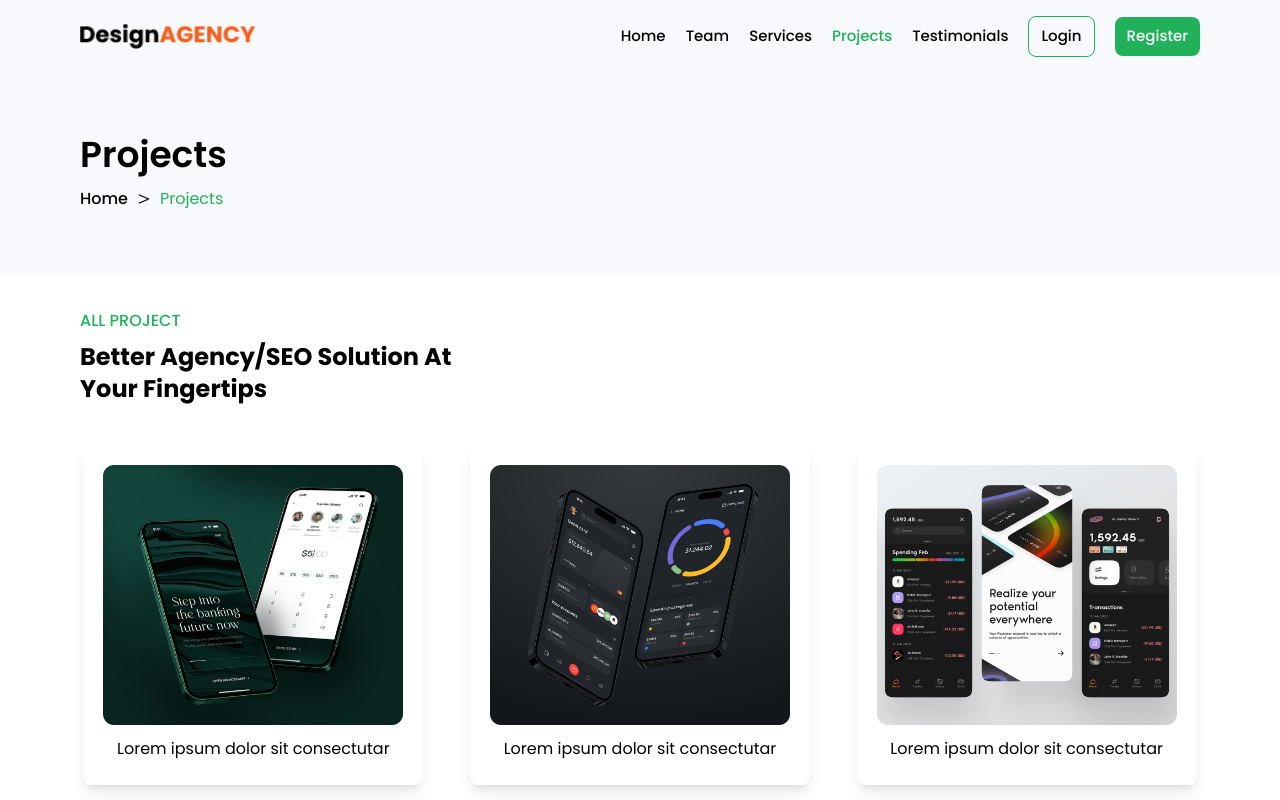
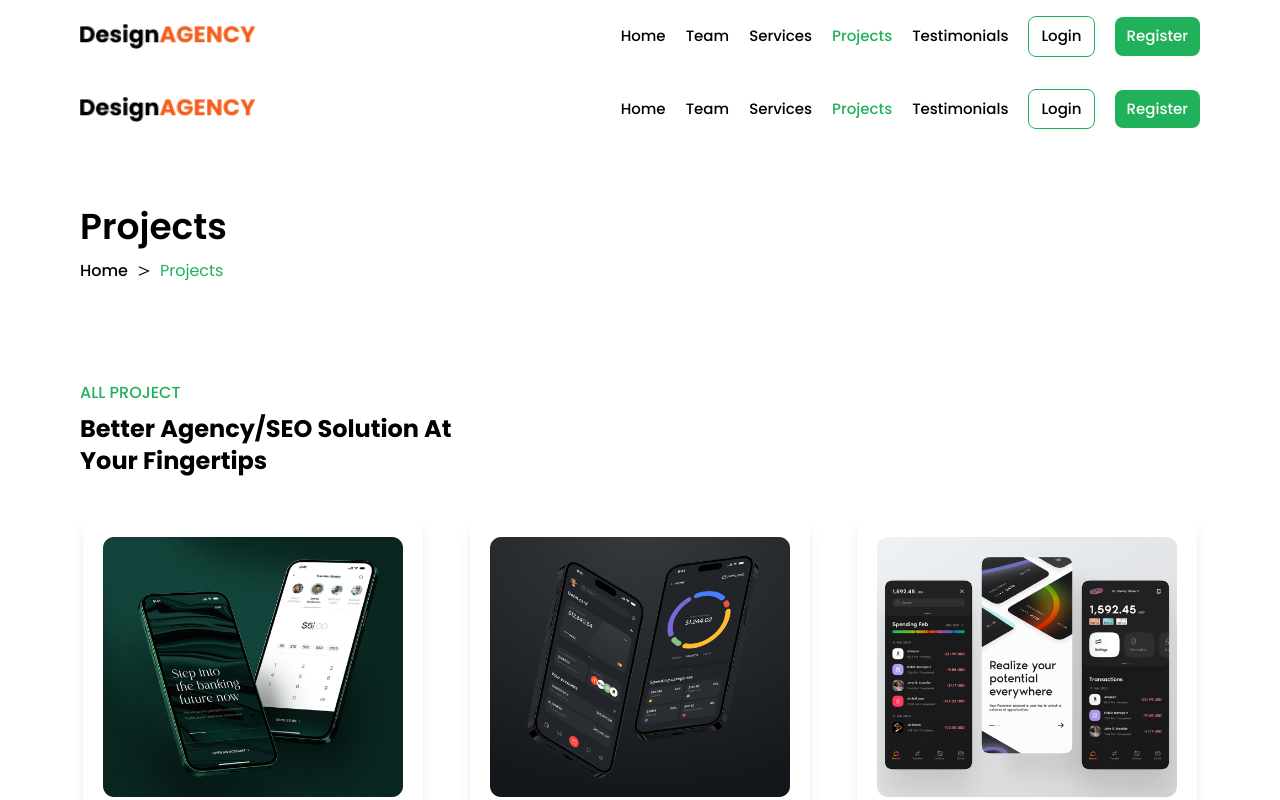
Before and after one commit to mdsajalali/web-design-agency, a Next.js app: page /projects in a window 1280 px wide. Shown: the top 800 px of the page. Built offline with nearby package versions, Linux system fonts and the light colour scheme.

Commit message:
navbar footer subscribe jsx file globally added

```diff
--- a/src/app/layout.js
+++ b/src/app/layout.js
@@ -1,6 +1,8 @@
+import Footer from "@/components/Footer";
+import Navbar from "@/components/Navbar";
+import Subscribe from "@/components/Subscribe";
 import { Poppins } from "next/font/google";
 import "./globals.css";
-import ProgressBar from "@/components/ProgressBar";
 
 const inter = Poppins({
   weight: ["200", "300", "400", "500", "600", "700", "800", "900"],
@@ -16,8 +18,11 @@ export default function RootLayout({ children }) {
   return (
     <html lang="en">
       <body className={inter.className}>
-      {children}
-      {/* <ProgressBar /> */}
+        <Navbar />
+        {children}
+        {/* <ProgressBar /> */}
+        <Subscribe />
+        <Footer />
       </body>
     </html>
   );
--- a/src/app/page.js
+++ b/src/app/page.js
@@ -1,23 +1,18 @@
 import Brands from "@/components/Brands";
 import FeaturedProject from "@/components/FeaturedProject";
-import Footer from "@/components/Footer";
 import Hero from "@/components/Hero";
-import Navbar from "@/components/Navbar";
-import Subscribe from "@/components/Subscribe";
 import WorkList from "@/components/WorkList";
 
 const page = () => {
   return (
     <div>
       <div className="bg-[#D7F5DC] min-h-screen">
-        <Navbar />
         <Hero />
         <Brands />
       </div>
       <WorkList />
       <FeaturedProject />
-      <Subscribe />
-      <Footer />
+
     </div>
   );
 };
--- a/src/app/projects/layout.js
+++ b/src/app/projects/layout.js
@@ -1,3 +1,7 @@
+import Footer from "@/components/Footer";
+import Navbar from "@/components/Navbar";
+import Subscribe from "@/components/Subscribe";
+
 export const metadata = {
   title: "Projects",
   description: "Generated by create next app",
@@ -7,7 +11,10 @@ export default function RootLayout({ children }) {
   return (
     <html lang="en">
       <body>
+      <Navbar />
       {children}
+      <Subscribe />
+      <Footer />
       </body>
     </html>
   );
--- a/src/app/projects/page.jsx
+++ b/src/app/projects/page.jsx
@@ -1,22 +1,13 @@
-import AllProjects from '@/components/AllProjects'
-import CommonHero from '@/components/CommonHero'
-import Footer from '@/components/Footer'
-import Navbar from '@/components/Navbar'
-import Subscribe from '@/components/Subscribe'
-import React from 'react'
+import AllProjects from "@/components/AllProjects";
+import CommonHero from "@/components/CommonHero";
 
 const page = () => {
   return (
     <div>
-      <div className="bg-[#F8F9FC] ">
-        <Navbar />
-        <CommonHero heading="Projects" nav="Home" currentNav="Projects" />
-      </div>
+      <CommonHero heading="Projects" nav="Home" currentNav="Projects" />
       <AllProjects />
-      <Subscribe />
-      <Footer />
     </div>
   );
-}
+};
 
-export default page
+export default page;
--- a/src/app/services/layout.js
+++ b/src/app/services/layout.js
@@ -1,3 +1,7 @@
+import Footer from "@/components/Footer";
+import Navbar from "@/components/Navbar";
+import Subscribe from "@/components/Subscribe";
+
 export const metadata = {
   title: "Services",
   description: "Generated by create next app",
@@ -7,7 +11,10 @@ export default function RootLayout({ children }) {
   return (
     <html lang="en">
       <body>
+      <Navbar />
       {children}
+      <Subscribe />
+      <Footer />
       </body>
     </html>
   );
--- a/src/app/services/page.jsx
+++ b/src/app/services/page.jsx
@@ -1,19 +1,11 @@
 import AllServices from "@/components/AllServices";
 import CommonHero from "@/components/CommonHero";
-import Footer from "@/components/Footer";
-import Navbar from "@/components/Navbar";
-import Subscribe from "@/components/Subscribe";
 
 const page = () => {
   return (
     <div>
-      <div className="bg-[#F8F9FC] ">
-        <Navbar />
-        <CommonHero heading="Services" nav="Home" currentNav="Services" />
-      </div>
+      <CommonHero heading="Services" nav="Home" currentNav="Services" />
       <AllServices />
-      <Subscribe />
-      <Footer />
     </div>
   );
 };
--- a/src/app/team/layout.js
+++ b/src/app/team/layout.js
@@ -1,3 +1,7 @@
+import Footer from "@/components/Footer";
+import Navbar from "@/components/Navbar";
+import Subscribe from "@/components/Subscribe";
+
 export const metadata = {
   title: "Team",
   description: "Generated by create next app",
@@ -7,7 +11,10 @@ export default function RootLayout({ children }) {
   return (
     <html lang="en">
       <body>
+      <Navbar />
       {children}
+      <Subscribe />
+      <Footer />
       </body>
     </html>
   );
--- a/src/app/team/page.jsx
+++ b/src/app/team/page.jsx
@@ -1,22 +1,36 @@
-import Footer from '@/components/Footer'
-import Navbar from '@/components/Navbar'
-import Subscribe from '@/components/Subscribe'
-import React from 'react'
-import CommonHero from '@/components/CommonHero'
-import TeamMember from '@/components/TeamMember'
+import CommonHero from "@/components/CommonHero";
+import TeamMember from "@/components/TeamMember";
 
 const page = () => {
   return (
     <div>
-      <div className="bg-[#F8F9FC] ">
-        <Navbar />
-        <CommonHero heading="Team" nav="Home" currentNav="Team" />
-      </div>
+      <CommonHero heading="Team" nav="Home" currentNav="Team" />
       <TeamMember />
-      <Subscribe />
-      <Footer />
     </div>
   );
-}
+};
 
-export default page
+export default page;
+
+// import Footer from '@/components/Footer'
+// import Navbar from '@/components/Navbar'
+// import Subscribe from '@/components/Subscribe'
+// import React from 'react'
+// import CommonHero from '@/components/CommonHero'
+// import TeamMember from '@/components/TeamMember'
+
+// const page = () => {
+//   return (
+//     <div>
+//       <div className="bg-[#F8F9FC] ">
+//         <Navbar />
+//         <CommonHero heading="Team" nav="Home" currentNav="Team" />
+//       </div>
+//       <TeamMember />
+//       <Subscribe />
+//       <Footer />
+//     </div>
+//   );
+// }
+
+// export default page
--- a/src/app/testimonials/layout.js
+++ b/src/app/testimonials/layout.js
@@ -1,3 +1,7 @@
+import Footer from "@/components/Footer";
+import Navbar from "@/components/Navbar";
+import Subscribe from "@/components/Subscribe";
+
 export const metadata = {
   title: "Testimonials",
   description: "Generated by create next app",
@@ -7,7 +11,10 @@ export default function RootLayout({ children }) {
   return (
     <html lang="en">
       <body>
+      <Navbar />
       {children}
+      <Subscribe />
+      <Footer />
       </body>
     </html>
   );
--- a/src/app/testimonials/page.jsx
+++ b/src/app/testimonials/page.jsx
@@ -1,26 +1,13 @@
-import CommonHero from '@/components/CommonHero'
-import Footer from '@/components/Footer'
-import Navbar from '@/components/Navbar'
-import Subscribe from '@/components/Subscribe'
-import TestimonialList from '@/components/TestimonialList'
-import React from 'react'
+import CommonHero from "@/components/CommonHero";
+import TestimonialList from "@/components/TestimonialList";
 
 const page = () => {
   return (
     <div>
-      <div className="bg-[#F8F9FC] ">
-        <Navbar />
-        <CommonHero
-          heading="Testimonial List"
-          nav="Home"
-          currentNav="Testimonial List"
-        />
-      </div>
+      <CommonHero heading="Testimonial List" nav="Home" currentNav="Testimonial List"/>
       <TestimonialList />
-      <Subscribe />
-      <Footer />
     </div>
   );
-}
+};
 
-export default page
+export default page;
```
